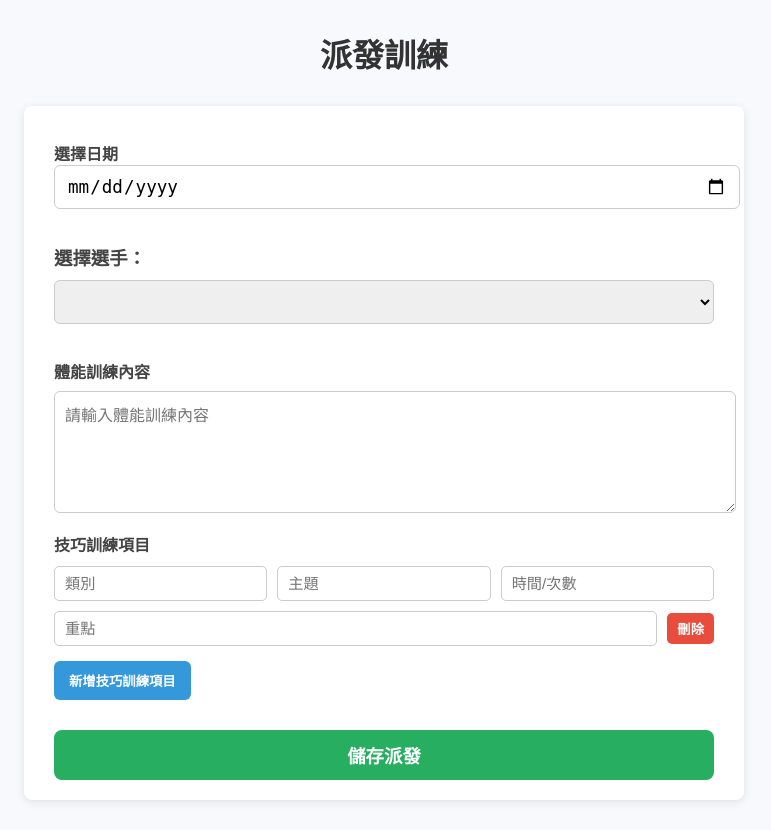
After one commit to vxnnio/sport_analytics, a Flask app: page /coach/assign_training in a window 1280 px wide. The commit adds this page. Shown: the whole page, without its empty margins (256-1027 px from the left). Run offline with Flask 3, Linux system fonts and the light colour scheme; lists and menus that the app fills with data are empty.

Commit message:
WIP: 我的更改

```diff
--- a/app/app.py
+++ b/app/app.py
@@ -46,8 +46,8 @@ def create_app():
     app.register_blueprint(evaluation_bp, url_prefix='/evaluation')
     app.register_blueprint(athlete_bp)
     app.register_blueprint(chat_bp, url_prefix='/chatbot')
-    app.register_blueprint(chat_bp)
     app.register_blueprint(voice_bp)
+    app.register_blueprint(stress_bp)
 
 
     @login_manager.user_loader
--- a/app/routes/coach.py
+++ b/app/routes/coach.py
@@ -1,5 +1,3 @@
-# app/routes/coach.py
-
 from flask import Blueprint, render_template, request, redirect, url_for
 from flask import flash
 from datetime import datetime
@@ -13,6 +11,8 @@ from app.database import SessionLocal
 from flask import jsonify
 from app.models import Announcement
 from app.models import StressEvaluate
+from app.models import Training
+import json
 
 
 
@@ -227,15 +227,6 @@ def sleep_record():
         start_date=start_date,
         end_date=end_date
     )
-
-
-
-
-
-
-
-
-
 @coach_bp.route("/api/announcements", methods=["GET"])
 def api_announcements():
     with get_db() as session:
@@ -256,9 +247,6 @@ def api_announcements():
         ]
 
         return jsonify(result)
-
-
-
 
 @coach_bp.route('/stress_query', methods=['GET', 'POST'])
 @login_required
@@ -303,3 +291,52 @@ def stress_query():
         score=score,
         suggestion=suggestion
     )
+
+@coach_bp.route('/assign_training', methods=['GET', 'POST'])
+def assign_training():
+    db = SessionLocal()
+
+    athlete_id = request.args.get('athlete_id')
+    date = request.args.get('date')
+
+    # 取所有選手清單
+    athletes = db.query(User).all()  # 假設 User 是選手模型
+
+    if request.method == 'POST':
+        athlete_id = request.form.get('athlete_id') or athlete_id
+        date = request.form.get('date') or date
+
+    record = db.query(Training).filter_by(user_id=athlete_id, date=date).first()
+
+    if not record:
+        record = Training(user_id=athlete_id, date=date)
+
+    if request.method == 'POST':
+        record.coach_assigned_physical = request.form.get('coach_assigned_physical', '')
+
+        technical_items = []
+        categories = request.form.getlist('technical_category[]')
+        topics = request.form.getlist('technical_topic[]')
+        durations = request.form.getlist('technical_duration[]')
+        focuses = request.form.getlist('technical_focus[]')
+
+        for cat, top, dur, foc in zip(categories, topics, durations, focuses):
+            if cat.strip() or top.strip():
+                technical_items.append({
+                    "category": cat.strip(),
+                    "topic": top.strip(),
+                    "duration_or_reps": dur.strip(),
+                    "focus": foc.strip()
+                })
+
+        record.coach_assigned_technical = json.dumps(technical_items, ensure_ascii=False)
+
+        db.add(record)
+        db.commit()
+        db.close()
+
+        return redirect(url_for('coach.assign_training', athlete_id=athlete_id, date=date))
+
+    db.close()
+    # 一定要傳 athletes 給模板
+    return render_template('coach/coach_assign_training.html', record=record, athletes=athletes)
--- /dev/null
+++ b/app/templates/coach/coach_assign_training.html
@@ -0,0 +1,195 @@
+<!DOCTYPE html>
+<html lang="zh-Hant">
+<head>
+  <meta charset="UTF-8" />
+  <title>派發訓練 - 教練端</title>
+  <style>
+    body {
+      font-family: "Noto Sans TC", sans-serif;
+      max-width: 720px;
+      margin: 30px auto;
+      padding: 0 15px;
+      background-color: #f7f9fc;
+    }
+    h1 {
+      text-align: center;
+      margin-bottom: 25px;
+      color: #333;
+    }
+    form {
+      background: white;
+      padding: 20px 30px;
+      border-radius: 8px;
+      box-shadow: 0 2px 8px rgb(0 0 0 / 0.1);
+    }
+    label {
+      font-weight: 600;
+      margin-top: 15px;
+      display: block;
+      color: #444;
+    }
+    textarea {
+      width: 100%;
+      min-height: 100px;
+      padding: 10px;
+      font-size: 1rem;
+      border-radius: 6px;
+      border: 1.5px solid #ccc;
+      resize: vertical;
+      margin-top: 8px;
+    }
+    .technical-item {
+      display: flex;
+      gap: 10px;
+      margin-top: 10px;
+      align-items: center;
+      flex-wrap: wrap; /* 允許換行 */
+    }
+    .technical-item input {
+      flex: 1 1 150px; /* 最小寬度150px，寬度可伸縮 */
+      padding: 8px 10px;
+      font-size: 0.95rem;
+      border-radius: 5px;
+      border: 1.3px solid #ccc;
+      min-width: 0; /* 防止溢出 */
+    }
+    .technical-item button.remove-item {
+      flex: 0 0 auto; /* 固定大小 */
+      background: #e74c3c;
+      color: white;
+      border: none;
+      border-radius: 5px;
+      padding: 6px 10px;
+      cursor: pointer;
+      font-weight: 700;
+      transition: background-color 0.2s ease-in-out;
+      white-space: nowrap; /* 不換行 */
+    }
+    .technical-item button.remove-item:hover {
+      background: #c0392b;
+    }
+    #add-technical-item {
+      margin-top: 15px;
+      padding: 10px 15px;
+      background-color: #3498db;
+      color: white;
+      border: none;
+      border-radius: 6px;
+      font-weight: 700;
+      cursor: pointer;
+      transition: background-color 0.3s ease;
+    }
+    #add-technical-item:hover {
+      background-color: #2980b9;
+    }
+    button[type="submit"] {
+      margin-top: 30px;
+      width: 100%;
+      padding: 12px 0;
+      font-size: 1.15rem;
+      font-weight: 700;
+      background-color: #27ae60;
+      color: white;
+      border: none;
+      border-radius: 8px;
+      cursor: pointer;
+      transition: background-color 0.3s ease;
+    }
+    button[type="submit"]:hover {
+      background-color: #1e8449;
+    }
+  </style>
+</head>
+<body>
+  <h1>派發訓練</h1>
+
+  <form method="POST" style="max-width:720px; margin: 30px auto; background:#fff; padding:20px 30px; border-radius:8px; box-shadow: 0 2px 8px rgba(0,0,0,0.1); font-family:'Noto Sans TC', sans-serif;">
+
+  <!-- 日期選擇器 -->
+  <label for="date">選擇日期</label>
+  <input
+    type="date"
+    id="date"
+    name="date"
+    required
+    value="{{ record.date or current_date }}"
+    style="width: 100%; padding: 10px 12px; font-size: 1.1rem; border: 1.8px solid #ccc; border-radius: 6px; margin-bottom: 20px;"/>
+
+  <!-- 選手下拉選單 -->
+  <label for="athlete_id" style="display: block; font-weight: 600; font-size: 1.15rem; margin-bottom: 10px;">選擇選手：</label>
+
+  <select id="athlete_id" name="athlete_id" required
+          style="width: 100%; padding: 10px 12px; font-size: 1.1rem; border: 1.8px solid #ccc; border-radius: 6px; margin-bottom: 20px; transition: border-color 0.3s;">
+    {% for athlete in athletes %}
+      <option value="{{ athlete.id }}">{{ athlete.full_name }}</option>
+    {% endfor %}
+  </select>
+
+
+
+
+
+  <!-- 體能訓練內容 -->
+  <label for="coach_assigned_physical">體能訓練內容</label>
+  <textarea id="coach_assigned_physical" name="coach_assigned_physical" placeholder="請輸入體能訓練內容">{{ record.coach_assigned_physical or '' }}</textarea>
+
+  <!-- 技巧訓練項目（可新增多筆） -->
+  <label>技巧訓練項目</label>
+  <div id="technical-items">
+    {% if record and record.coach_assigned_technical %}
+      {% for item in record.coach_assigned_technical | from_json %}
+      <div class="technical-item" style="display:flex; gap:10px; margin-top:10px; flex-wrap: wrap; align-items:center;">
+        <input type="text" name="technical_category[]" placeholder="類別" value="{{ item.category }}" style="flex:1 1 150px; padding:8px 10px; border-radius:5px; border:1.3px solid #ccc;">
+        <input type="text" name="technical_topic[]" placeholder="主題" value="{{ item.topic }}" style="flex:1 1 150px; padding:8px 10px; border-radius:5px; border:1.3px solid #ccc;">
+        <input type="text" name="technical_duration[]" placeholder="時間/次數" value="{{ item.duration_or_reps }}" style="flex:1 1 150px; padding:8px 10px; border-radius:5px; border:1.3px solid #ccc;">
+        <input type="text" name="technical_focus[]" placeholder="重點" value="{{ item.focus }}" style="flex:1 1 150px; padding:8px 10px; border-radius:5px; border:1.3px solid #ccc;">
+        <button type="button" class="remove-item" style="flex:0 0 auto; background:#e74c3c; color:#fff; border:none; border-radius:5px; padding:6px 10px; cursor:pointer; font-weight:700;">刪除</button>
+      </div>
+      {% endfor %}
+    {% else %}
+      <div class="technical-item" style="display:flex; gap:10px; margin-top:10px; flex-wrap: wrap; align-items:center;">
+        <input type="text" name="technical_category[]" placeholder="類別" style="flex:1 1 150px; padding:8px 10px; border-radius:5px; border:1.3px solid #ccc;">
+        <input type="text" name="technical_topic[]" placeholder="主題" style="flex:1 1 150px; padding:8px 10px; border-radius:5px; border:1.3px solid #ccc;">
+        <input type="text" name="technical_duration[]" placeholder="時間/次數" style="flex:1 1 150px; padding:8px 10px; border-radius:5px; border:1.3px solid #ccc;">
+        <input type="text" name="technical_focus[]" placeholder="重點" style="flex:1 1 150px; padding:8px 10px; border-radius:5px; border:1.3px solid #ccc;">
+        <button type="button" class="remove-item" style="flex:0 0 auto; background:#e74c3c; color:#fff; border:none; border-radius:5px; padding:6px 10px; cursor:pointer; font-weight:700;">刪除</button>
+      </div>
+    {% endif %}
+  </div>
+
+  <button type="button" id="add-technical-item" style="margin-top: 15px; padding: 10px 15px; background-color: #3498db; color: white; border: none; border-radius: 6px; font-weight: 700; cursor: pointer; transition: background-color 0.3s ease;">
+    新增技巧訓練項目
+  </button>
+
+  <button type="submit" style="margin-top: 30px; width: 100%; padding: 12px 0; font-size: 1.15rem; font-weight: 700; background-color: #27ae60; color: white; border: none; border-radius: 8px; cursor: pointer; transition: background-color 0.3s ease;">
+    儲存派發
+  </button>
+</form>
+
+<script>
+  // 新增技巧訓練項目
+  document.getElementById('add-technical-item').addEventListener('click', function() {
+    const container = document.getElementById('technical-items');
+    const item = document.createElement('div');
+    item.className = 'technical-item';
+    item.style = 'display:flex; gap:10px; margin-top:10px; flex-wrap: wrap; align-items:center;';
+    item.innerHTML = `
+      <input type="text" name="technical_category[]" placeholder="類別" style="flex:1 1 150px; padding:8px 10px; border-radius:5px; border:1.3px solid #ccc;" />
+      <input type="text" name="technical_topic[]" placeholder="主題" style="flex:1 1 150px; padding:8px 10px; border-radius:5px; border:1.3px solid #ccc;" />
+      <input type="text" name="technical_duration[]" placeholder="時間/次數" style="flex:1 1 150px; padding:8px 10px; border-radius:5px; border:1.3px solid #ccc;" />
+      <input type="text" name="technical_focus[]" placeholder="重點" style="flex:1 1 150px; padding:8px 10px; border-radius:5px; border:1.3px solid #ccc;" />
+      <button type="button" class="remove-item" style="flex:0 0 auto; background:#e74c3c; color:#fff; border:none; border-radius:5px; padding:6px 10px; cursor:pointer; font-weight:700;">刪除</button>
+    `;
+    container.appendChild(item);
+  });
+
+  // 刪除技巧訓練項目
+  document.getElementById('technical-items').addEventListener('click', function(e){
+    if(e.target.classList.contains('remove-item')){
+      e.target.parentElement.remove();
+    }
+  });
+</script>
+
+</body>
+</html>
--- a/pyproject.toml
+++ b/pyproject.toml
@@ -6,6 +6,7 @@ readme = "README.md"
 requires-python = ">=3.13"
 dependencies = [
     "alembic>=1.15.2",
+    "apscheduler>=3.11.0",
     "dotenv>=0.9.9",
     "flask>=3.1.0",
     "flask-login>=0.6.3",
@@ -15,6 +16,7 @@ dependencies = [
     "line-bot-sdk>=3.17.1",
     "openai>=1.97.0",
     "pymysql>=1.1.1",
+    "pytz>=2025.2",
     "werkzeug>=3.1.3",
 ]
 
```
Also changed, not shown: app/templates/athlete/stress_evaluate.html (+172 -77 lines), app/templates/athlete/stress_result.html (+45 -2 lines), app/templates/athlete/upload.html (+9 -7 lines), app/templates/coach/dashboard.html (+15 -0 lines), app/templates/coach/stress_record.html (+27 -11 lines), 1 other file.
